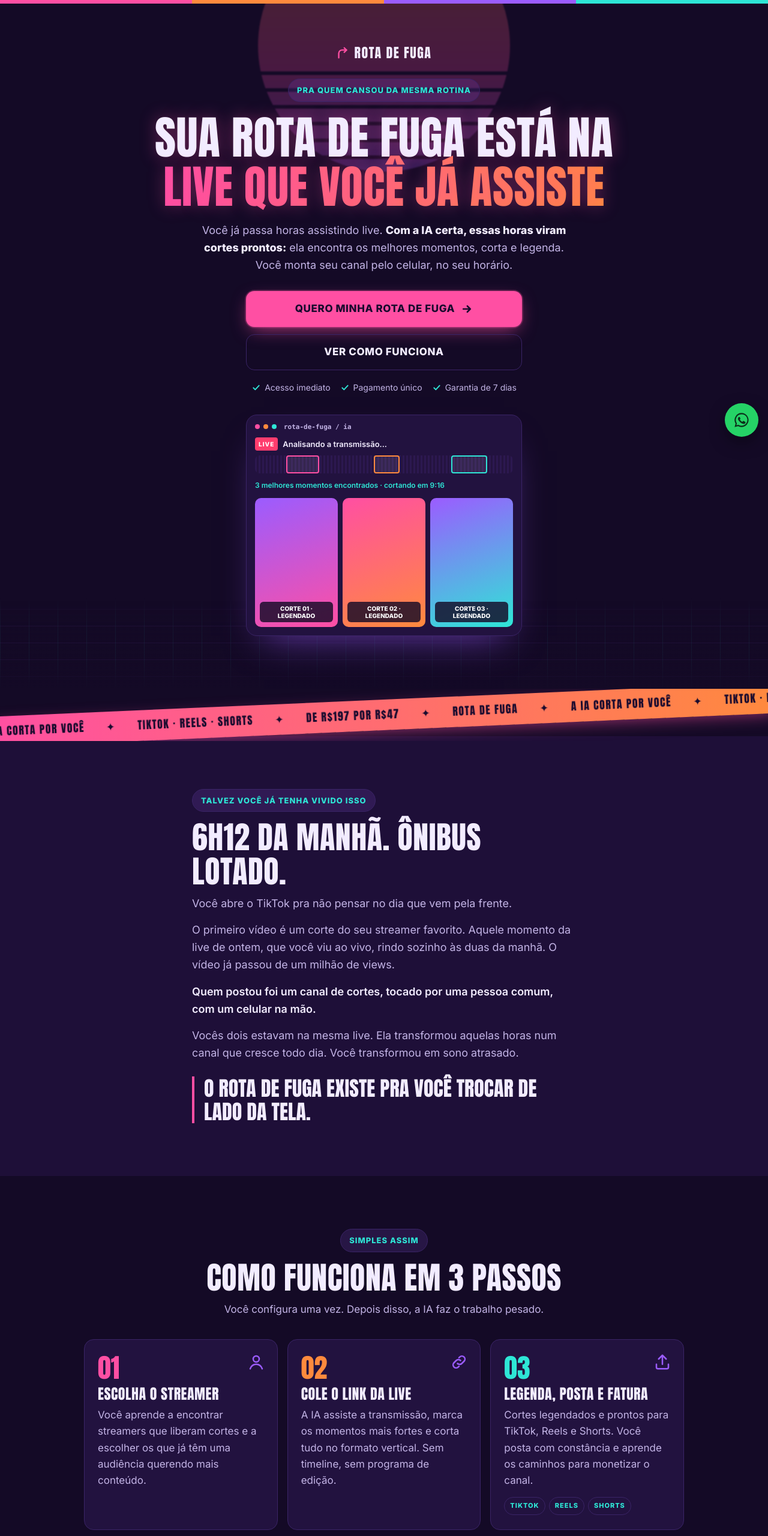
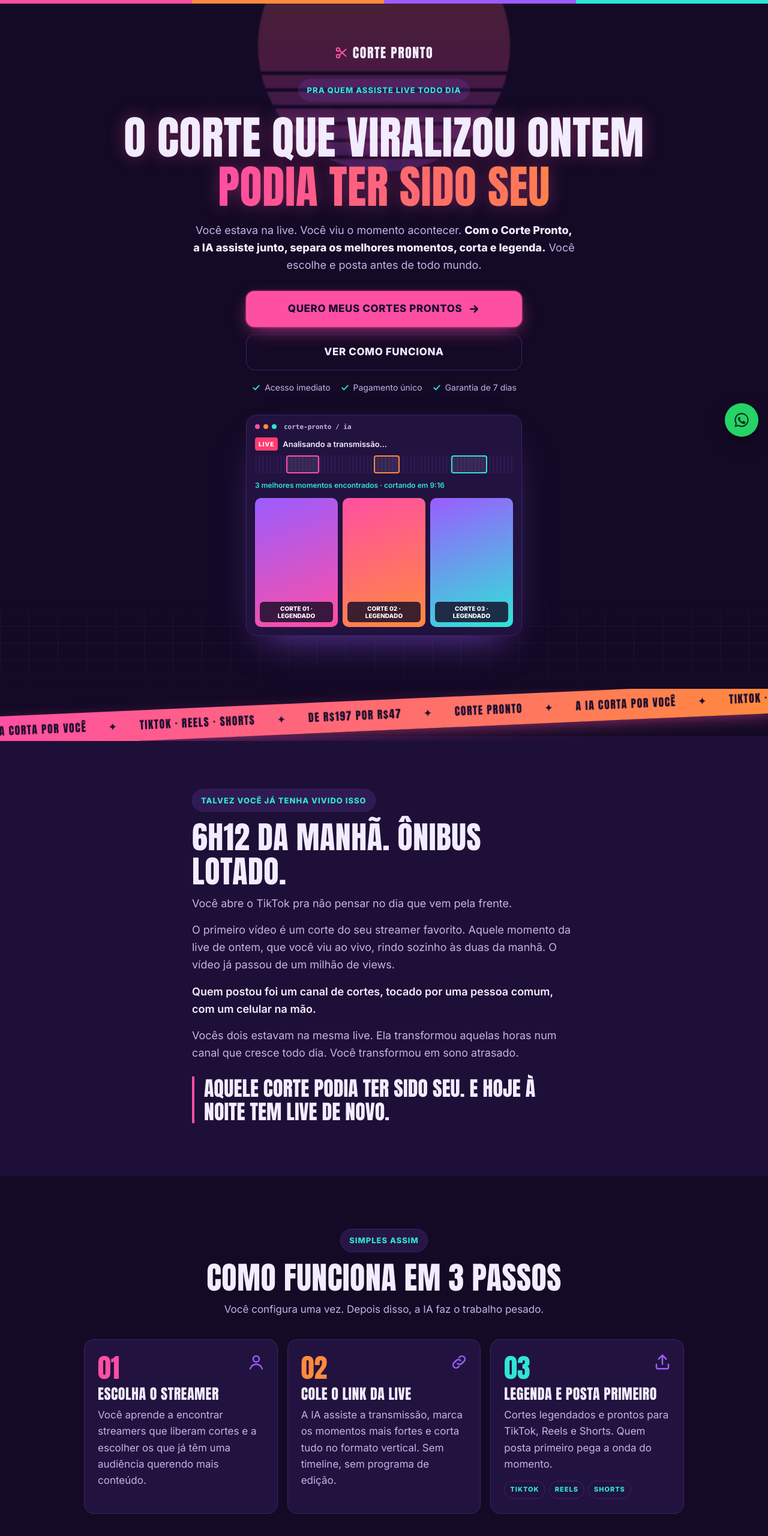
Before and after one commit to samuelcomercialgrupowill-ops/P-gina-de-vendas-GGG, a plain HTML site: page index.html in a window 1280 px wide. Shown: the top 2560 px of the page at 60% size. Drawn offline with Linux system fonts and the light colour scheme.

Commit message:
Nome Corte Pronto e copy de urgência, exclusividade e sentimento
Co-Authored-By: Claude Opus 5.5 <noreply@anthropic.com>
Claude-Session: https://claude.ai/code/session_01ApH58V6Mu5Y334mHzTZofn

```diff
--- a/index.html
+++ b/index.html
@@ -26,10 +26,10 @@
 
 <meta charset="UTF-8">
 <meta name="viewport" content="width=device-width, initial-scale=1">
-<title>Rota de Fuga | Cortes de live com IA</title>
-<meta name="description" content="A IA assiste a live, encontra os melhores momentos, corta, legenda e posta. Aprenda o método Rota de Fuga por R$47, pagamento único, com garantia de 7 dias.">
+<title>Corte Pronto | A IA corta a live por você</title>
+<meta name="description" content="A IA assiste a live, encontra os melhores momentos, corta, legenda e posta. Aprenda o método Corte Pronto por R$47, pagamento único, com garantia de 7 dias.">
 <meta name="theme-color" content="#140A26">
-<meta property="og:title" content="Rota de Fuga | Sua saída está na live que você já assiste">
+<meta property="og:title" content="Corte Pronto | O corte que viralizou ontem podia ter sido seu">
 <meta property="og:description" content="A IA assiste a live, corta, legenda e posta. Você só configura uma vez.">
 <meta property="og:type" content="website">
 <meta property="og:url" content="https://cortestaroficial.netlify.app/">
@@ -294,6 +294,7 @@
     <symbol id="i-arrow" viewBox="0 0 24 24"><path fill="none" stroke="currentColor" stroke-width="3" stroke-linecap="round" stroke-linejoin="round" d="M5 12h14M13 6l6 6-6 6"/></symbol>
     <symbol id="i-x" viewBox="0 0 24 24"><path fill="none" stroke="currentColor" stroke-width="3" stroke-linecap="round" d="M6 6l12 12M18 6L6 18"/></symbol>
     <symbol id="i-route" viewBox="0 0 24 24"><g fill="none" stroke="currentColor" stroke-width="2.6" stroke-linecap="round" stroke-linejoin="round"><path d="M5 21V13a6 6 0 0 1 6-6h8"/><path d="M15 3l4 4-4 4"/></g></symbol>
+    <symbol id="i-cut" viewBox="0 0 24 24"><g fill="none" stroke="currentColor" stroke-width="2.4" stroke-linecap="round"><circle cx="6" cy="6" r="3"/><circle cx="6" cy="18" r="3"/><path d="M8.6 7.6L20 18M8.6 16.4L20 6"/></g></symbol>
     <symbol id="i-lock" viewBox="0 0 24 24"><g fill="none" stroke="currentColor" stroke-width="2.2" stroke-linecap="round"><rect x="5" y="10.5" width="14" height="10" rx="2"/><path d="M8 10.5V7.5a4 4 0 0 1 8 0v3"/></g></symbol>
   </defs>
 </svg>
@@ -304,11 +305,11 @@
   <!-- 1. HERO -->
   <header class="hero">
     <div class="wrap">
-      <div class="brand"><svg width="22" height="22" aria-hidden="true"><use href="#i-route"/></svg>Rota de Fuga</div>
-      <div><span class="eyebrow">Pra quem cansou da mesma rotina</span></div>
-      <h1>Sua rota de fuga está na <span class="grad">live que você já assiste</span></h1>
-      <p class="lead">Você já passa horas assistindo live. <strong>Com a IA certa, essas horas viram cortes prontos:</strong> ela encontra os melhores momentos, corta e legenda. Você monta seu canal pelo celular, no seu horário.</p>
-      <a class="btn" href="#oferta">Quero minha rota de fuga <svg width="20" height="20" aria-hidden="true"><use href="#i-arrow"/></svg></a>
+      <div class="brand"><svg width="22" height="22" aria-hidden="true"><use href="#i-cut"/></svg>Corte Pronto</div>
+      <div><span class="eyebrow">Pra quem assiste live todo dia</span></div>
+      <h1>O corte que viralizou ontem <span class="grad">podia ter sido seu</span></h1>
+      <p class="lead">Você estava na live. Você viu o momento acontecer. <strong>Com o Corte Pronto, a IA assiste junto, separa os melhores momentos, corta e legenda.</strong> Você escolhe e posta antes de todo mundo.</p>
+      <a class="btn" href="#oferta">Quero meus cortes prontos <svg width="20" height="20" aria-hidden="true"><use href="#i-arrow"/></svg></a>
       <a class="btn btn-ghost" href="#como">Ver como funciona</a>
       <ul class="trust" aria-label="Vantagens">
         <li><svg width="16" height="16" aria-hidden="true"><use href="#i-check"/></svg>Acesso imediato</li>
@@ -317,7 +318,7 @@
       </ul>
 
       <div class="mock" role="img" aria-label="Exemplo: a IA analisa a live, marca os melhores momentos e gera cortes verticais legendados">
-        <div class="mock-bar"><i></i><i></i><i></i><span>rota-de-fuga / ia</span></div>
+        <div class="mock-bar"><i></i><i></i><i></i><span>corte-pronto / ia</span></div>
         <div class="live"><b>LIVE</b> Analisando a transmissão...</div>
         <div class="timeline" aria-hidden="true"><em></em><em></em><em></em></div>
         <p class="ai-line">3 melhores momentos encontrados · cortando em 9:16</p>
@@ -333,8 +334,8 @@
   <div class="ribbon" aria-hidden="true">
     <div class="ribbon-band">
       <div class="ribbon-track">
-        <span>Rota de Fuga</span><span>✦</span><span>A IA corta por você</span><span>✦</span><span>TikTok · Reels · Shorts</span><span>✦</span><span>De R$197 por R$47</span><span>✦</span>
-        <span>Rota de Fuga</span><span>✦</span><span>A IA corta por você</span><span>✦</span><span>TikTok · Reels · Shorts</span><span>✦</span><span>De R$197 por R$47</span><span>✦</span>
+        <span>Corte Pronto</span><span>✦</span><span>A IA corta por você</span><span>✦</span><span>TikTok · Reels · Shorts</span><span>✦</span><span>De R$197 por R$47</span><span>✦</span>
+        <span>Corte Pronto</span><span>✦</span><span>A IA corta por você</span><span>✦</span><span>TikTok · Reels · Shorts</span><span>✦</span><span>De R$197 por R$47</span><span>✦</span>
       </div>
     </div>
   </div>
@@ -349,7 +350,7 @@
         <p>O primeiro vídeo é um corte do seu streamer favorito. Aquele momento da live de ontem, que você viu ao vivo, rindo sozinho às duas da manhã. O vídeo já passou de um milhão de views.</p>
         <p>Quem postou foi um canal de cortes, tocado por uma pessoa comum, com um celular na mão.</p>
         <p>Vocês dois estavam na mesma live. Ela transformou aquelas horas num canal que cresce todo dia. Você transformou em sono atrasado.</p>
-        <p class="story-punch">O Rota de Fuga existe pra você trocar de lado da tela.</p>
+        <p class="story-punch">Aquele corte podia ter sido seu. E hoje à noite tem live de novo.</p>
       </div>
     </div>
   </section>
@@ -376,8 +377,8 @@
         <li class="step">
           <svg class="ico" width="30" height="30" viewBox="0 0 24 24" aria-hidden="true"><g fill="none" stroke="currentColor" stroke-width="2" stroke-linecap="round" stroke-linejoin="round"><path d="M12 15V3M7 8l5-5 5 5"/><path d="M4 15v4a2 2 0 0 0 2 2h12a2 2 0 0 0 2-2v-4"/></g></svg>
           <span class="num">03</span>
-          <h3>Legenda, posta e fatura</h3>
-          <p>Cortes legendados e prontos para TikTok, Reels e Shorts. Você posta com constância e aprende os caminhos para monetizar o canal.</p>
+          <h3>Legenda e posta primeiro</h3>
+          <p>Cortes legendados e prontos para TikTok, Reels e Shorts. Quem posta primeiro pega a onda do momento.</p>
           <ul class="chips"><li>TikTok</li><li>Reels</li><li>Shorts</li></ul>
         </li>
       </ol>
@@ -388,12 +389,12 @@
   <section class="alt" aria-labelledby="praquem">
     <div class="wrap">
       <div class="center">
-        <span class="eyebrow">Sem enrolação</span>
-        <h2 id="praquem" class="section-title">Essa rota é pra você?</h2>
+        <span class="eyebrow">Feito sob medida</span>
+        <h2 id="praquem" class="section-title">Foi feito pra você?</h2>
       </div>
       <div class="fit">
         <div class="card fit-yes">
-          <h3>É pra você se...</h3>
+          <h3>Foi feito pra você se...</h3>
           <ul class="checks">
             <li><svg width="18" height="18" aria-hidden="true"><use href="#i-check"/></svg>Já passa horas em live e conhece o público do seu streamer</li>
             <li><svg width="18" height="18" aria-hidden="true"><use href="#i-check"/></svg>Quer construir algo seu sem aparecer e sem saber editar</li>
@@ -422,7 +423,7 @@
       <div class="items">
         <article class="card main">
           <span class="tag p">Produto principal</span>
-          <h3>Método Rota de Fuga</h3>
+          <h3>Método Corte Pronto</h3>
           <p>O passo a passo para montar seu canal de cortes com IA, do zero até o primeiro corte publicado.</p>
           <ul class="checks">
             <li><svg width="18" height="18" aria-hidden="true"><use href="#i-check"/></svg>Como encontrar streamers que autorizam cortes</li>
@@ -463,7 +464,7 @@
       <figure class="quote">
         <svg width="34" height="34" viewBox="0 0 24 24" aria-hidden="true"><path fill="currentColor" d="M9.6 5C6 6.6 4 9.6 4 13.5V19h6v-6H7c0-2.7 1.2-4.6 3.6-5.8zm10 0C16 6.6 14 9.6 14 13.5V19h6v-6h-3c0-2.7 1.2-4.6 3.6-5.8z"/></svg>
         <blockquote>Comecei no método e já estou usando. Não perco mais tempo assistindo live e editando. Tô quase monetizando um canal.</blockquote>
-        <figcaption><span class="av" aria-hidden="true">RS</span><span><b>Roberto Souza</b>Aluno do Rota de Fuga</span></figcaption>
+        <figcaption><span class="av" aria-hidden="true">RS</span><span><b>Roberto Souza</b>Aluno do Corte Pronto</span></figcaption>
       </figure>
     </div>
   </section>
@@ -474,10 +475,10 @@
       <div class="offer">
         <span class="eyebrow">Oferta de lançamento</span>
         <h2 id="oferta-titulo">Quem chega primeiro bebe água limpa</h2>
-        <p class="what">Rota de Fuga + 2 bônus</p>
-        <p class="urg">Todo dia tem live nova. Quem posta primeiro os melhores momentos fica com a audiência.</p>
+        <p class="what">Corte Pronto + 2 bônus</p>
+        <p class="urg">Momento de live tem prazo de validade. O corte que sai no mesmo dia pega a onda. O que sai na semana seguinte ninguém vê.</p>
         <ul class="checks">
-          <li><svg width="18" height="18" aria-hidden="true"><use href="#i-check"/></svg>Método Rota de Fuga</li>
+          <li><svg width="18" height="18" aria-hidden="true"><use href="#i-check"/></svg>Método Corte Pronto</li>
           <li><svg width="18" height="18" aria-hidden="true"><use href="#i-check"/></svg>Bônus: Máquina do Corte Automático</li>
           <li><svg width="18" height="18" aria-hidden="true"><use href="#i-check"/></svg>Bônus: Pack Neon City</li>
           <li><svg width="18" height="18" aria-hidden="true"><use href="#i-check"/></svg>Garantia de 7 dias</li>
@@ -503,7 +504,7 @@
         </svg>
         <div>
           <h2 id="garantia">Garantia incondicional de 7 dias</h2>
-          <p>Entre, assista, aplique. Se em até 7 dias você achar que o Rota de Fuga não é para você, basta pedir o reembolso e <strong>devolvemos 100% do seu dinheiro</strong>. Sem perguntas e sem burocracia.</p>
+          <p>Entre, assista, aplique. Se em até 7 dias você achar que o Corte Pronto não é para você, basta pedir o reembolso e <strong>devolvemos 100% do seu dinheiro</strong>. Sem perguntas e sem burocracia.</p>
           <p class="risk">O risco é nosso, não é seu.</p>
         </div>
       </div>
@@ -533,7 +534,7 @@
         </details>
         <details>
           <summary>Como recebo o acesso?</summary>
-          <p>Logo após a confirmação do pagamento, você recebe no seu e-mail os dados de acesso ao Rota de Fuga e aos 2 bônus.</p>
+          <p>Logo após a confirmação do pagamento, você recebe no seu e-mail os dados de acesso ao Corte Pronto e aos 2 bônus.</p>
         </details>
         <details>
           <summary>Em quanto tempo vejo resultado?</summary>
@@ -545,9 +546,9 @@
         </details>
       </div>
       <div class="final">
-        <h2>A próxima live começa hoje à noite</h2>
-        <p>Alguém vai postar os melhores momentos dela. Você pode continuar assistindo, ou pode ser quem posta.</p>
-        <a class="btn" href="#oferta">Quero minha rota de fuga por R$47 <svg width="20" height="20" aria-hidden="true"><use href="#i-arrow"/></svg></a>
+        <h2>Hoje à noite tem live</h2>
+        <p>Os melhores momentos dela vão ser cortados e postados. A única dúvida é por quem.</p>
+        <a class="btn" href="#oferta">Quero meus cortes prontos por R$47 <svg width="20" height="20" aria-hidden="true"><use href="#i-arrow"/></svg></a>
         <p class="micro" style="margin:16px 0 0">Acesso imediato · Pagamento único · Garantia de 7 dias</p>
       </div>
     </div>
@@ -557,9 +558,9 @@
 <!-- 7. RODAPE -->
 <footer>
   <div class="wrap legal">
-    <p>Rota de Fuga é um produto independente. Não é afiliado, patrocinado ou aprovado pela Rockstar Games, Take-Two Interactive ou por qualquer streamer.</p>
+    <p>Corte Pronto é um produto independente. Não é afiliado, patrocinado ou aprovado pela Rockstar Games, Take-Two Interactive ou por qualquer streamer.</p>
     <p>Os resultados dependem da dedicação de cada aluno. Não garantimos ganhos.</p>
-    <p>© 2026 Rota de Fuga · CNPJ/CPF: SEU CNPJ/CPF · Suporte: <a class="js-email" href="mailto:suporte@seudominio.com.br">suporte@seudominio.com.br</a></p>
+    <p>© 2026 Corte Pronto · CNPJ/CPF: SEU CNPJ/CPF · Suporte: <a class="js-email" href="mailto:suporte@seudominio.com.br">suporte@seudominio.com.br</a></p>
   </div>
 </footer>
 
@@ -575,7 +576,7 @@
       links[i].href = CONFIG.checkout;
       links[i].addEventListener("click", function(){
         if (typeof fbq === "function") {
-          fbq("track", "InitiateCheckout", { value: 47.00, currency: "BRL", content_name: "Rota de Fuga" });
+          fbq("track", "InitiateCheckout", { value: 47.00, currency: "BRL", content_name: "Corte Pronto" });
         }
       });
     }
@@ -583,7 +584,7 @@
     var num = (CONFIG.whatsapp || "").replace(/\D/g, "");
     if (num) {
       var wa = document.getElementById("wa");
-      wa.href = "https://wa.me/" + num + "?text=" + encodeURIComponent("Olá! Tenho uma dúvida sobre o Rota de Fuga.");
+      wa.href = "https://wa.me/" + num + "?text=" + encodeURIComponent("Olá! Tenho uma dúvida sobre o Corte Pronto.");
       wa.className += " on";
     }
     // Aplica o e-mail de suporte
```
Also changed, not shown: capas/capa.html (+4 -4 lines), capas/capa-corte-pronto-1080.png (added), capas/capa-rota-de-fuga-1080.png (deleted).
